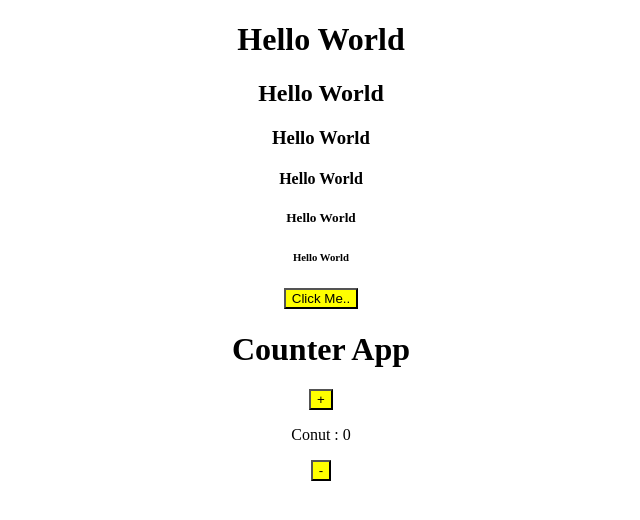
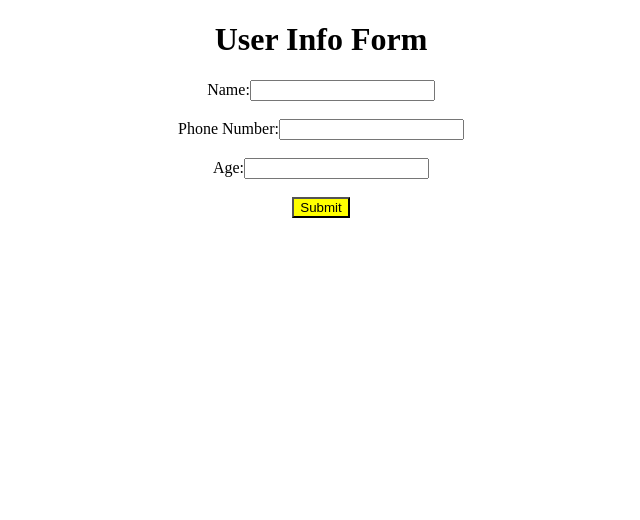
Before and after one commit to qavishaikh/React-Practice, a React (Create React App) app: page / in a window 1280 px wide. Shown: the top 520 px of the page, without its empty margins (319-959 px from the left). Built offline with nearby package versions, Linux system fonts and the light colour scheme.

Commit message:
Name Form

```diff
--- a/src/App.js
+++ b/src/App.js
@@ -1,32 +1,13 @@
-import React, {useState} from 'react'
-import './App.css';
-import Counter from './Counter';
+import React from 'react';
+import Form from './Form';
+import './App.css'
 
-
-function App() {
-  let [data, setData] = useState("Hello World");
-
-  const updateData = () => {
-    setData("Qavi Shaikh");
-    // alert(data);
-  }
-
-  console.log("Render......")
+const App = () => {
   return (
-    <div className="App">
-     <h1>{data}</h1>
-     <h2>{data}</h2>
-     <h3>{data}</h3>
-     <h4>{data}</h4>
-     <h5>{data}</h5>
-     <h6>{data}</h6>
-
-     <button onClick={updateData}>Click Me..</button>
-
-    <Counter />
-
+    <div className='App'>
+      <Form />
     </div>
-  );
+  )
 }
 
-export default App;
+export default App
--- a/src/Counter.js
+++ b/src/Counter.js
@@ -14,11 +14,9 @@ const Counter = () => {
   return (
     <div>
       <h1>Counter App</h1>
+      <p>Conut : {count}</p>
 
       <button onClick={increment}> + </button>
-
-      <p>Conut : {count}</p>
-
       <button onClick={decrement}> - </button>
     </div>
   )
--- /dev/null
+++ b/src/Form.js
@@ -0,0 +1,74 @@
+import React, { useState } from "react";
+
+const Form = () => {
+  const [name, setName] = useState("");
+  const [number, setNumber] = useState("");
+  const [age, setAge] = useState("");
+  const [userData, setUserData] = useState(null); // Use a userData state to store submitted data
+
+  const handleNameChange = (event) => {
+    setName(event.target.value);
+  };
+  const handleNumberChange = (event) => {
+    setNumber(event.target.value);
+  };
+  const handleAgeChange = (event) => {
+    setAge(event.target.value);
+  };
+
+  const handleSubmit = (event) => {
+    event.preventDefault(); // Prevent the form from actually submitting
+    // Create an object with the submitted data
+    const userData = {
+      name: name,
+      phoneNumber: number,
+      age: age,
+    };
+    setUserData(userData); // Store the data in the state
+
+    // Clear input fields after submitting
+    setName("");
+    setNumber("");
+    setAge("");
+  };
+
+  return (
+    <div>
+      <h1>User Info Form</h1>
+
+      <form onSubmit={handleSubmit}>
+        <label>
+          Name:
+          <input type="text" value={name} onChange={handleNameChange} />
+        </label>
+        <br />
+        <br />
+        <label>
+          Phone Number:
+
+          <input type="number" value={number} onChange={handleNumberChange} />
+        </label>
+        <br />
+        <br />
+        <label>
+          Age:
+          <input type="text" value={age} onChange={handleAgeChange} />
+        </label>
+        <br />
+        <br />
+        <button type="submit">Submit</button>
+      </form>
+
+      {userData && (
+        <div>
+          <h2>User's Data</h2>
+          <p>Name: {userData.name}</p>
+          <p>Phone Number: {userData.phoneNumber}</p>
+          <p>Age: {userData.age}</p>
+        </div>
+      )}
+    </div>
+  );
+};
+
+export default Form;
```
Also changed, not shown: src/Counter.css (deleted), src/Form2.js (added), src/form.css (added).
